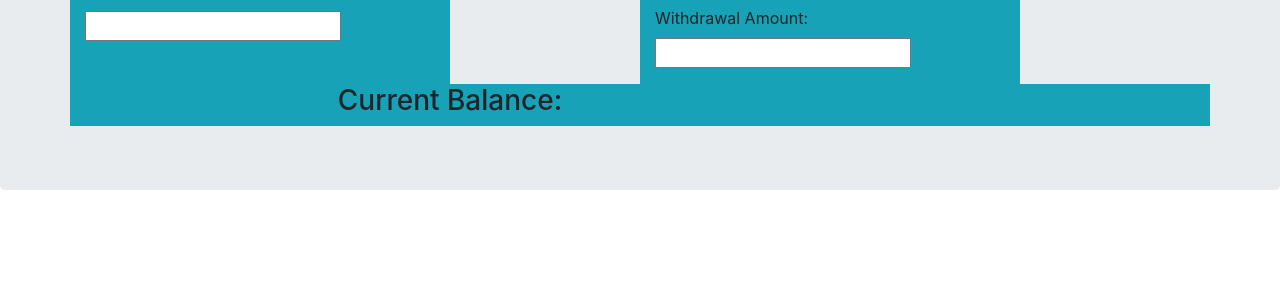
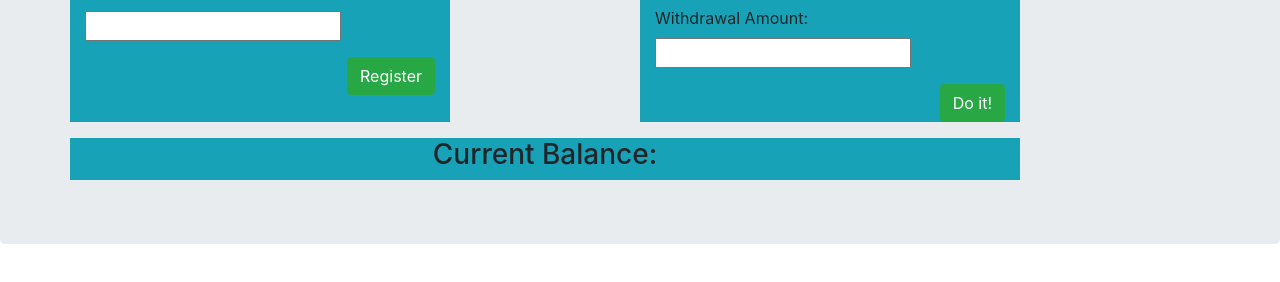
Before and after one commit to NickRamsey6/bank-account, a plain HTML site: page index.html in a window 1280 px wide. Shown: the part 238-520 px from the top of the page. Drawn offline with nearby package versions, Linux system fonts and the light colour scheme.

Commit message:
add stuff to HTML.

```diff
--- a/index.html
+++ b/index.html
@@ -26,6 +26,9 @@
                 <label for="initialDeposit">Initial Deposit:</label>
                 <input id="initialInput" type="number" name="initialDeposit" min="0">
               </div>
+              <div class="text-right">
+                <button type="submit" class="btn btn-success">Register</button>
+              </div>
             </form>
           </div>
           <div class="col-md-2">
@@ -42,11 +45,14 @@
                 <label for="withdrawalAmount">Withdrawal Amount:</label>
                 <input id="withdrawalInput" type="number" name="withdrawalAmount" min="0">
               </div>
+              <div class="text-right">
+                <button type="submit" class="btn btn-success">Do it!</button>
+              </div>
             </form>
           </div>
         </div>
-        <div class="row bg-info">
-          <div class="col-md-8">
+        <div class="row mt-3">
+          <div class="col-md-10 bg-info">
             <h3 class="text-center">Current Balance:</h3>
             <div class="text-center border-box">
               <span class="balance"></span>
```
